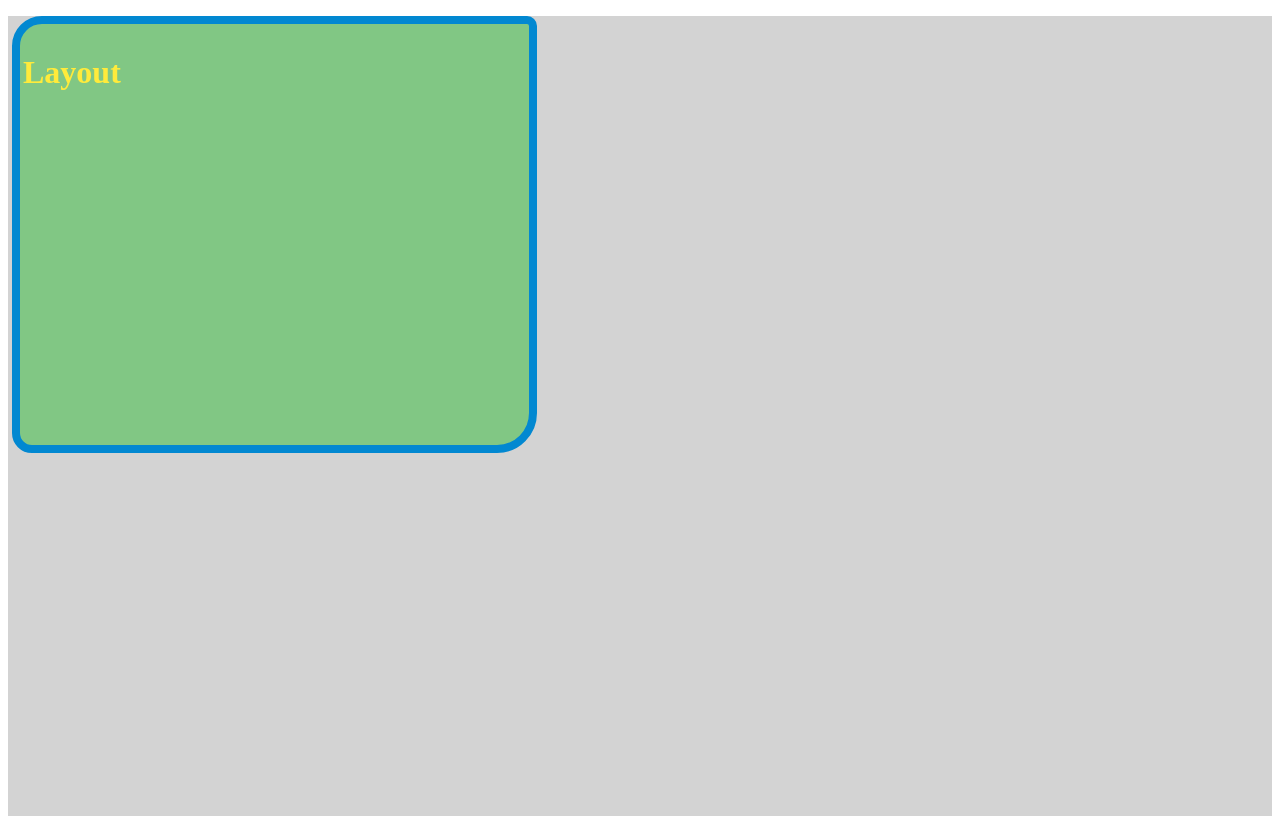
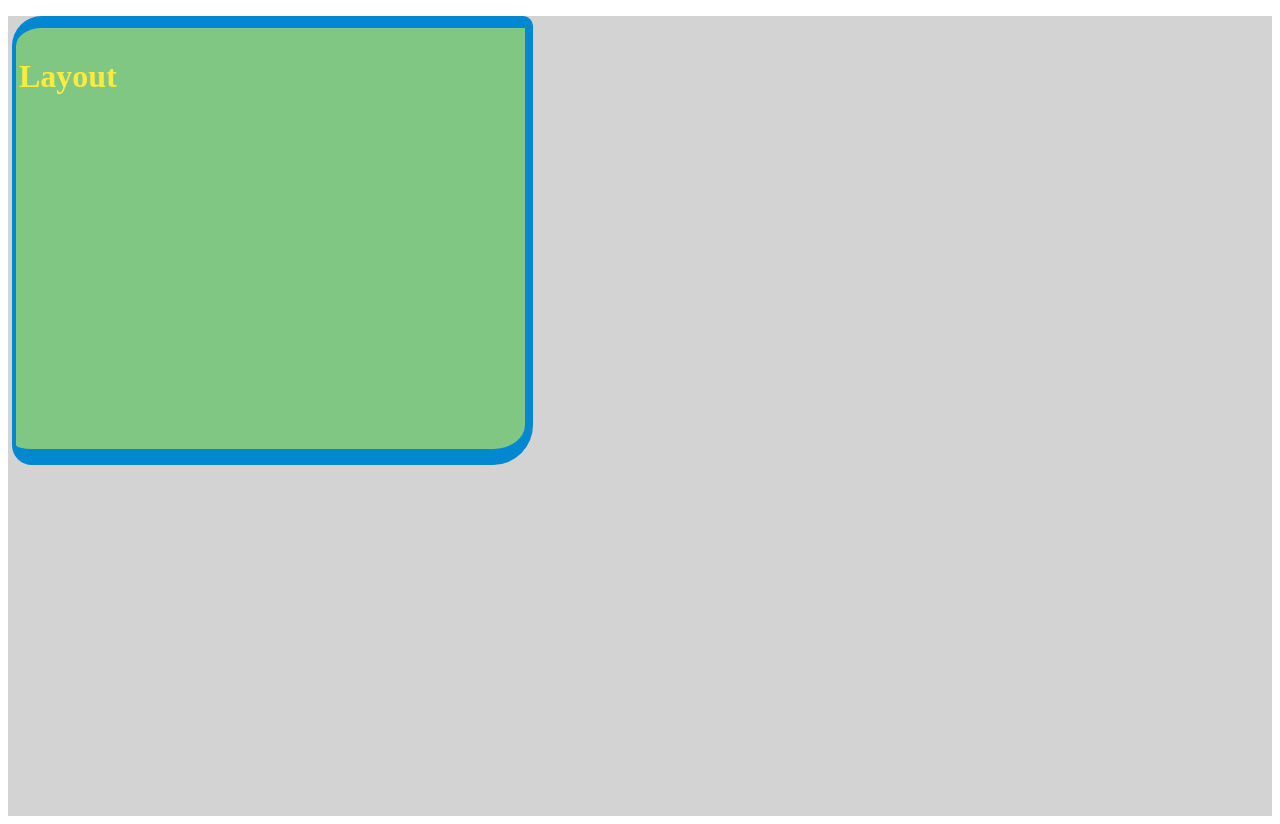
Before and after one commit to eddwardpark/hcss-react, a React (Create React App) app: page / in a window 1280 px wide. Built offline with nearby package versions, Linux system fonts and the light colour scheme.

Commit message:
border #3

```diff
--- a/src/App.js
+++ b/src/App.js
@@ -9,8 +9,8 @@ function App() {
                 size='pw50 wx500 wn300 ph60 hx400 hn300'
                 color='bc-green300 fc-yellow500 bdc-lightblue700'
                 space='ml4 mr8 mt16 mb24 pl3 pr6 pt9 pb12'
-                border='bd-rtl30 bd-rtr10 bd-rbl20 bd-rbr40'
-                style={{ border: '8px solid'}}
+                border='bd-rtl30 bd-rtr10 bd-rbl20 bd-rbr40 bd-sl4 bd-sr8 bd-st12 bd-sb16'
+                style={{ }}
             >
                 <h1>Layout</h1>
             </LayoutComponent>
--- a/src/components/LayoutComponent.js
+++ b/src/components/LayoutComponent.js
@@ -233,12 +233,17 @@ function useBorder(str) {
             const key = Object.keys(item)
             const value = Object.values(item)
             // border radius
-            //if (item.ma) { object.margin = Number(item.ma) }
             if (key[0] === 'bd-ra') { object.borderRadius = Number(value) }
             if (key[0] === 'bd-rtl') { object.borderTopLeftRadius = Number(value) }
             if (key[0] === 'bd-rtr') { object.borderTopRightRadius = Number(value) }
             if (key[0] === 'bd-rbl') { object.borderBottomLeftRadius = Number(value) }
             if (key[0] === 'bd-rbr') { object.borderBottomRightRadius = Number(value) }
+            // border solid
+            if (key[0] === 'bd-s') { object.border = `${Number(value)}px solid` }
+            if (key[0] === 'bd-sl') { object.borderLeftWidth = Number(value); object.borderLeftStyle = 'solid' }
+            if (key[0] === 'bd-sr') { object.borderRightWidth = Number(value); object.borderRightStyle = 'solid' }
+            if (key[0] === 'bd-st') { object.borderTopWidth = Number(value); object.borderTopStyle = 'solid' }
+            if (key[0] === 'bd-sb') { object.borderBottomWidth = Number(value); object.borderBottomStyle = 'solid' }
         })
     }
 
```
